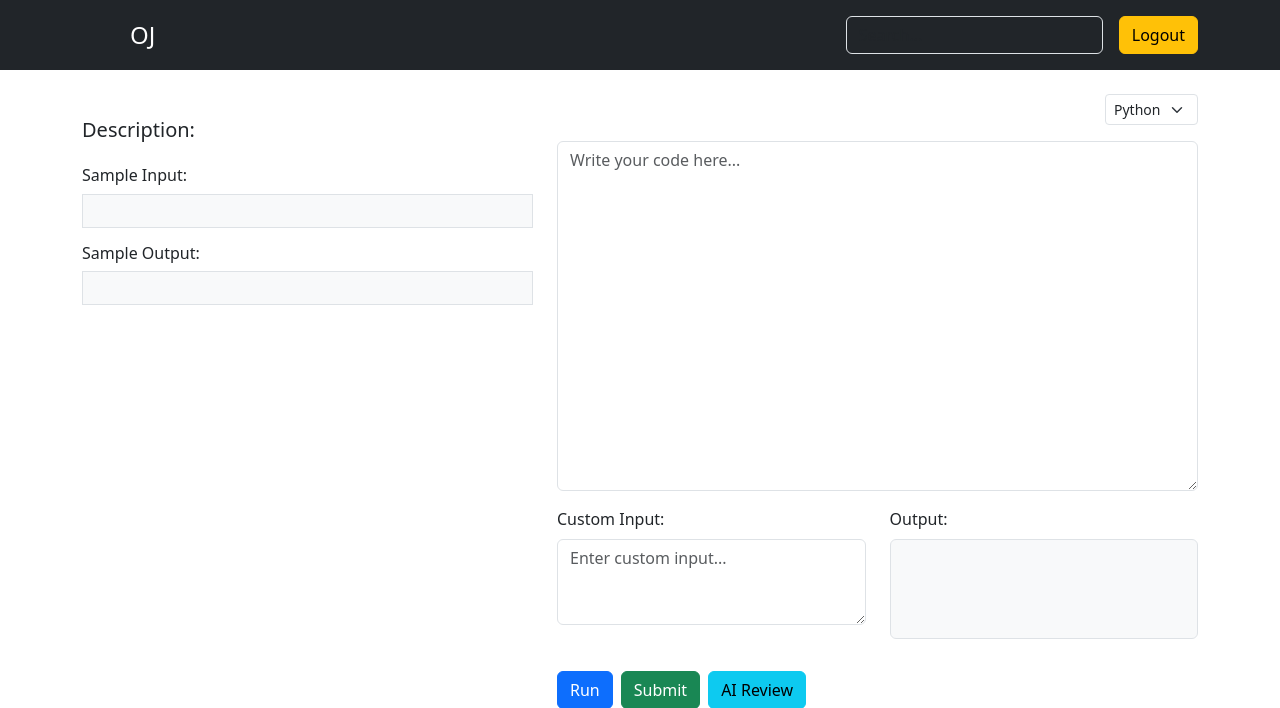
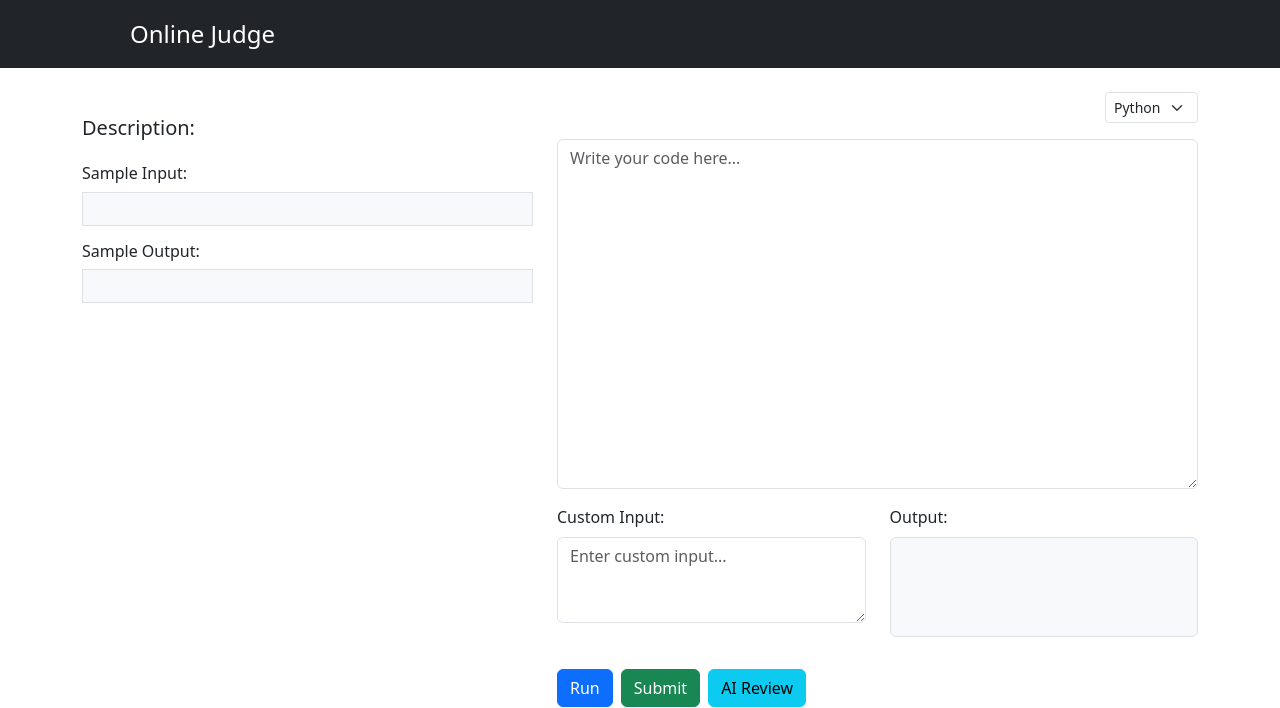
Before and after one commit to avanigupta06/OJ-Project, a Django app: template home/templates/problem_detail.html in a window 1280 px wide. Shown: the top 708 px of the page. Run offline with Django 5.2, Linux system fonts and the light colour scheme; the template is opened without the code that fills it: values that come from a table or form of the project are taken from there, others are empty.

Commit message:
modify header footer

```diff
--- a/compiler/templates/submission_history.html
+++ b/compiler/templates/submission_history.html
@@ -18,7 +18,7 @@
 
       <!-- Nav Links -->
       <ul class="nav col-12 col-lg-auto me-lg-auto mb-2 justify-content-center mb-md-0">
-        <li><a href="{% url 'problem_list' %}" class="nav-link px-2 text-white">Problems</a></li>
+        <li><a href="{% url 'problem_list' %}" class="nav-link px-2 text-white">Problem List</a></li>
         <!-- user submission history -->
         {% if user.is_authenticated %}
         <li><a href="{% url 'my_submissions' %}" class="nav-link px-2 text-white">My Submissions</a></li>
--- a/compiler/templates/submission_list.html
+++ b/compiler/templates/submission_list.html
@@ -117,7 +117,7 @@
     <!-- Footer -->
     <footer class="bg-dark text-white text-center py-3 mt-auto">
     <div class="container">
-        <p class="mb-0">© 2025 Online Judge</p>
+        <p class="mb-0">© 2025 OJ Project</p>
     </div>
 </footer>
 </body>
--- a/home/templates/problem_detail.html
+++ b/home/templates/problem_detail.html
@@ -27,7 +27,7 @@
         <div class="d-flex flex-wrap align-items-center justify-content-center justify-content-lg-start">
             <a href="{% url 'problem_list' %}" class="d-flex align-items-center mb-2 mb-lg-0 text-white text-decoration-none">
                 <svg class="bi me-2" width="40" height="32" role="img" aria-label="Bootstrap"><use xlink:href="#bootstrap"></use></svg>
-                <span class="fs-4 me-3">OJ</span>
+                <span class="fs-4 me-3">Online Judge</span>
             </a>
 
             <ul class="nav col-12 col-lg-auto me-lg-auto mb-2 justify-content-center mb-md-0">
@@ -38,13 +38,16 @@
                 {% endif %}
             </ul>
 
-            <form class="col-12 col-lg-auto mb-3 mb-lg-0 me-lg-3" role="search">
-                <input type="search" class="form-control form-control-dark text-bg-dark" placeholder="Search..." aria-label="Search">
-            </form>
-
-            <div class="text-end">
-                <button type="button" class="btn btn-warning">Logout</button>
-            </div>
+            <ul class="nav ms-auto">
+                {% if user.is_authenticated %}
+                <li class="nav-item">
+                <a href="{% url 'profile' %}" class="btn btn-light me-2">Profile</a>
+                </li>
+                <li class="nav-item">
+                <a href="/auth/logout/" class="btn btn-warning text-dark">Logout</a>
+                </li>
+                {% endif %}
+            </ul>
         </div>
     </div>
 </header>
--- a/home/templates/problem_list.html
+++ b/home/templates/problem_list.html
@@ -29,7 +29,6 @@
   <div class="container">
     <div class="d-flex flex-wrap align-items-center justify-content-center justify-content-lg-start">
 
-      <!-- Brand -->
       <a href="{% url 'problem_list' %}" class="d-flex align-items-center mb-2 mb-lg-0 text-white text-decoration-none">
         <span class="fs-4 me-3">Online Judge</span>
       </a>
```
Also changed, not shown: home/templates/add_hidden_testcase.html (+7 -1 lines), home/templates/add_problem.html (+7 -3 lines).
